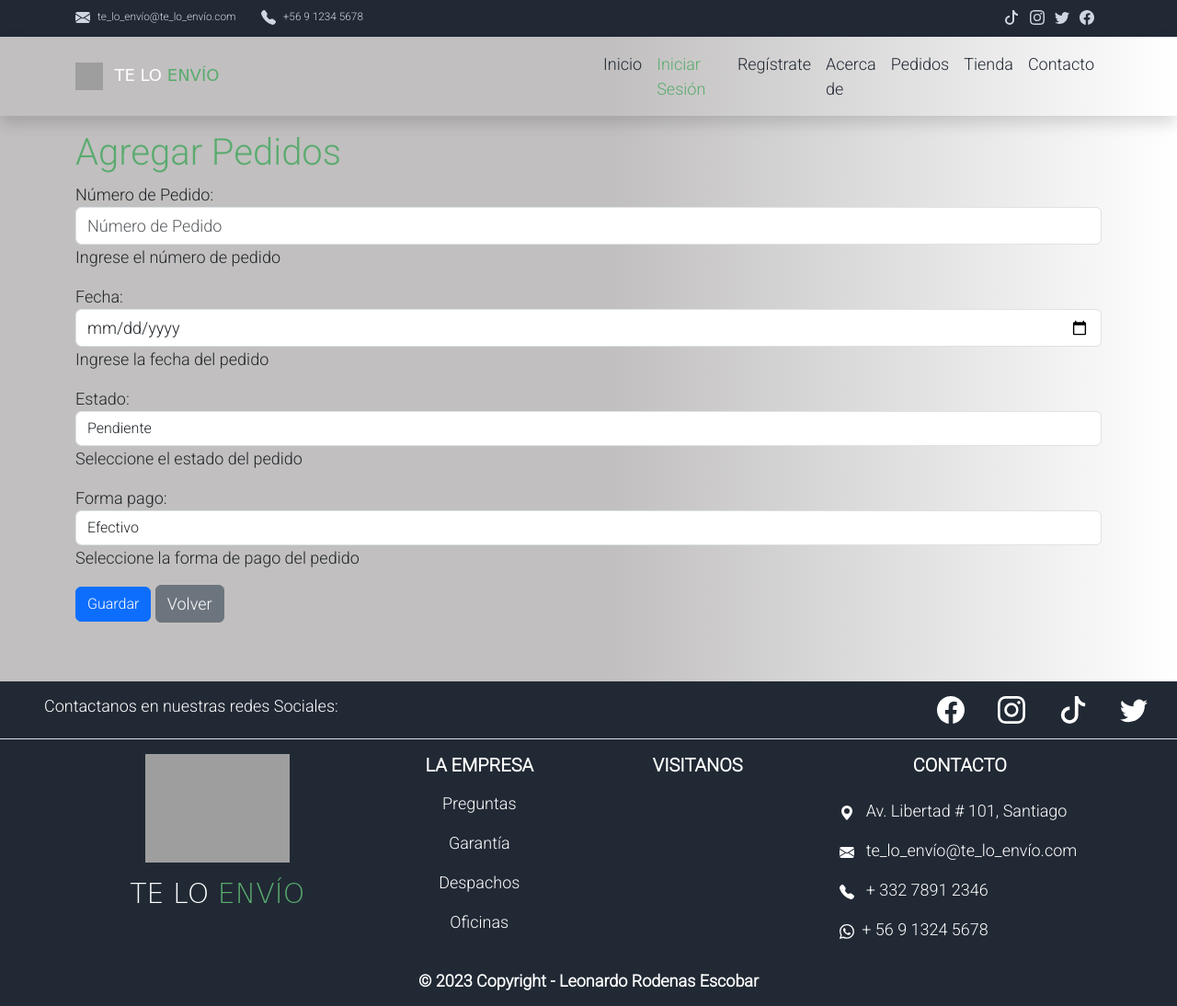
After one commit to Leonardo-Rodenas/Prueba-de-Salida, a Django app: page /pedidos/create/ in a window 1280 px wide. The commit adds this page. Shown: the whole page at 92% size. Run offline with Django 4.2, Linux system fonts and the light colour scheme; some web fonts are replaced; grey boxes are pictures that could not be loaded.

Commit message:
commit final antes de morir de pie y con las botas puestas

```diff
--- a/prueba/app_1/forms.py
+++ b/prueba/app_1/forms.py
@@ -23,3 +23,73 @@ class FormularioContacto(forms.ModelForm):
                 'placeholder':'Cuentanos tus dudas o preguntas... 😁',
                 'class': 'form-control observaciones-field', 'rows': 2})
         }
+
+class FormularioPedido(forms.Form):
+
+  PAGOS_CHOICES = [
+        ('Efectivo', 'Efectivo'),
+        ('Transferencia', 'Transferencia'),
+        ('Crédito', 'Crédito'),
+        ('Debito', 'Debito'),
+        ('PayPal', 'PayPal'),
+        ('Mach', 'Mach'),
+    ]
+
+  VIA_CHOICES = [
+        ('Telefono', 'Telefono'),
+        ('E-mail', 'E-mail'),
+        ('Web', 'Web'),
+    ]
+
+  ESTADOS_CHOICES = [
+        ('Pendiente', 'Pendiente'),
+        ('En Preparación', 'En Preparación'),
+        ('En Despacho', 'En Despacho'),
+        ('Entregado', 'Entregado'),
+        ('Cancelado', 'Cancelado'),
+   ]
+
+  id = forms.CharField(widget=forms.HiddenInput(), required=False)
+
+  numero = forms.CharField(label='Número de Pedido', max_length=10, required=True,
+                          error_messages={
+                            'required': 'El número de pedido es requerido',
+                            'max_length': 'El número de pedido no puede superar los 10 caracteres'},
+                          widget=forms.TextInput(attrs={'class': 'form-control', 'placeholder': 'Número de Pedido'}),
+                          help_text='Ingrese el número de pedido')
+  fecha = forms.DateField(label="Fecha", required=True,
+                          error_messages={
+                            'required': 'La fecha es requerida'},
+                          widget=forms.DateInput(attrs={'class': 'form-control', 'placeholder': 'Fecha', 'type': 'date'}),
+                          help_text='Ingrese la fecha del pedido')
+  estado = forms.ChoiceField(choices=ESTADOS_CHOICES, required=True,
+                            error_messages={'required': 'El estado es requerido'},
+                            widget=forms.Select(attrs={'class': 'form-control'}),
+                            help_text='Seleccione el estado del pedido')
+  forma_pago = forms.ChoiceField(choices=PAGOS_CHOICES, required=True,
+                                error_messages={'required': 'La forma de pago es requerida'},
+                                widget=forms.Select(attrs={'class': 'form-control'}),
+                                help_text='Seleccione la forma de pago del pedido')
+
+class FormularioDetallePedido(forms.Form):
+
+  id = forms.CharField(widget=forms.HiddenInput(), required=False)
+  producto = forms.ChoiceField(choices=[], required=True,
+                            error_messages={'required': 'El producto es requerido'},
+                            widget=forms.Select(attrs={'class': 'form-control'}),
+                            help_text='Seleccione el producto')
+  cantidad = forms.IntegerField(label='Cantidad', required=True,
+                                error_messages={
+                                  'required': 'La cantidad es requerida'},
+                                widget=forms.NumberInput(attrs={'class': 'form-control', 'placeholder': 'Cantidad'}),
+                                help_text='Ingrese la cantidad')
+  precio = forms.DecimalField(label='Precio', required=True,
+                              error_messages={
+                                'required': 'El precio es requerido'},
+                              widget=forms.NumberInput(attrs={'class': 'form-control', 'placeholder': 'Precio'}),
+                              help_text='Ingrese el precio')
+  total = forms.DecimalField(label='Total', required=True,
+                            error_messages={
+                              'required': 'El total es requerido'},
+                            widget=forms.NumberInput(attrs={'class': 'form-control', 'placeholder': 'Total'}),
+                            help_text='Ingrese el total')
--- /dev/null
+++ b/prueba/app_1/templates/app_1/pedido_agregar.html
@@ -0,0 +1,25 @@
+{% extends "base.html"%}
+
+{% load static %}
+
+{% block titulo %} Prueba de Salida - Agregar {% endblock %}
+
+{% block content %}
+
+<div class="container pb-3">
+    <div class="row mt-3">
+      <div class="col-12 col-md-12">
+        <h1 class="text-success">Agregar Pedidos</h1>
+      </div>
+      <div class="col-12 col-md-12">
+        <form method="POST">
+          {% csrf_token %}
+          {{ form.as_p }}
+          <button type="submit" class="btn btn-primary">Guardar</button>
+          <a href="{% url 'pedidos' %}" class="btn btn-secondary">Volver</a>
+        </form>
+      </div>
+    </div>
+  </div>
+
+{% endblock %}
--- a/prueba/app_1/templates/app_1/pedidos.html
+++ b/prueba/app_1/templates/app_1/pedidos.html
@@ -12,7 +12,7 @@
         <hr>
       </div>
       <div class="col-12 col-md-6" style="text-align: right;">
-        <a href="#" class="btn btn-success">Nuevo Pedido</a>
+        <a href="{% url 'pedido_agregar' %}" class="btn btn-success">Nuevo Pedido</a>
       </div>
     </div>
     <div class="row mt-3">
@@ -23,7 +23,7 @@
             <h5 class="card-title"><b>Pedido N°:</b> {{ pedido.id }}</h5>
             <p class="card-text"><b class="fw-bold">Cliente:</b> {{ pedido.idcliente.nombreCliente }}</p>
             <p class="card-text"><b class="fw-bold">Fecha:</b> {{ pedido.fecha_pedido }}</p>
-            <a href="#" class="btn btn-success">Editar</a>
+            <a href="{% url 'pedido_editar' pedido.id %}" class="btn btn-success">Editar</a>
             <a class="btn btn-danger" href="{% url 'pedido_eliminar' pedido.id %}">Eliminar</a>
           </div>
         </div>
--- a/prueba/app_1/urls.py
+++ b/prueba/app_1/urls.py
@@ -4,7 +4,7 @@ from .views import VistaLoginCustom
 from django.contrib.auth.views import LogoutView
 from django.conf import settings
 from django.conf.urls.static import static
-from app_1.views import PedidoView, PedidoEliminarView
+from app_1.views import PedidoView, PedidoEliminarView, PedidoCrearView, PedidoEditarView
 
 urlpatterns = [
    path('', views.home, name='home'),
@@ -18,6 +18,8 @@ urlpatterns = [
    path('exito', views.exito, name='exito'),
    path('pedidos/', PedidoView.as_view(), name='pedidos'),
    path('pedidos/<int:pk>/delete/', PedidoEliminarView.as_view(), name='pedido_eliminar'),
+   path('pedidos/create/', PedidoCrearView.as_view(), name='pedido_agregar'),
+   path('pedidos/<int:pk>', PedidoEditarView.as_view(), name='pedido_editar'),
 ]
 
 urlpatterns += static(settings.MEDIA_URL, document_root=settings.MEDIA_ROOT)
--- a/prueba/app_1/views.py
+++ b/prueba/app_1/views.py
@@ -1,4 +1,4 @@
-from django.shortcuts import render
+from django.shortcuts import render, redirect
 from django.core.mail import send_mail
 from django.conf import settings
 from .forms import FormularioContacto
@@ -6,6 +6,7 @@ from django.contrib.auth.views import LoginView
 from django.urls import reverse_lazy
 from .models import Producto, Pedido
 from django.views.generic import TemplateView, DeleteView
+from app_1.forms import FormularioPedido, FormularioDetallePedido
 
 # Create your views here.
 
@@ -71,3 +72,53 @@ class PedidoEliminarView(DeleteView):
   model = Pedido
   template_name = 'pedido_eliminar.html'
   success_url = reverse_lazy('pedidos')
+
+class PedidoCrearView(TemplateView):
+  template_name = 'pedido_agregar.html'
+
+  def get(self, request):
+    formulario = FormularioPedido()
+    return render(request, self.template_name, { 'form': formulario })
+
+  def post(self, request):
+    formulario = FormularioPedido(request.POST)
+    if formulario.is_valid():
+      pedido = Pedido()
+      pedido.numero = formulario.cleaned_data['numero']
+      pedido.fecha = formulario.cleaned_data['fecha']
+      pedido.estado_id = formulario.cleaned_data['estado']
+      pedido.forma_pago_id = formulario.cleaned_data['forma_pago']
+      pedido.total = 0
+      pedido.usuario_id = 1
+      pedido.save()
+      return redirect('/pedidos/' + str(pedido.id))
+      # return render(request, 'pedido_crear.html', { 'form': formulario })
+    else:
+      return render(request, 'pedido_editar.html', { 'form': formulario })
+
+class PedidoEditarView(TemplateView):
+  template_name = 'pedido_editar.html'
+
+  def get(self, request, pk):
+    form_detalle = FormularioDetallePedido()
+    productos = Producto.objects.all().order_by('nombre')
+    lista_productos = [(producto.idProducto, producto.nombre) for producto in productos]
+    form_detalle.fields['producto'].choices = lista_productos
+    form_detalle.fields['id'].initial = pk
+    try:
+      pedido = Pedido.objects.get(id=pk)
+      formulario = FormularioPedido(initial = pedido.__dict__)
+    except:
+      return render(request, '404.html')
+    return render(request, self.template_name, { 'form': formulario, 'pedido': pedido, 'form_detalle': form_detalle })
+
+  def post(self, request, pk):
+    formulario = FormularioPedido(request.POST)
+    if formulario.is_valid():
+      pedido = Pedido.objects.get(id=formulario.cleaned_data['id'])
+      pedido.numero = formulario.cleaned_data['numero']
+      pedido.fecha = formulario.cleaned_data['fecha']
+      pedido.estado_id = formulario.cleaned_data['estado']
+      pedido.forma_pago_id = formulario.cleaned_data['forma_pago']
+      pedido.save()
+    return render(request, 'pedido_editar.html', { 'form': formulario })
```
Also changed, not shown: prueba/app_1/templates/app_1/pedido_editar.html (added, +56 -0 lines), README.md, prueba/app_1/models.py (line endings or trailing spaces).
